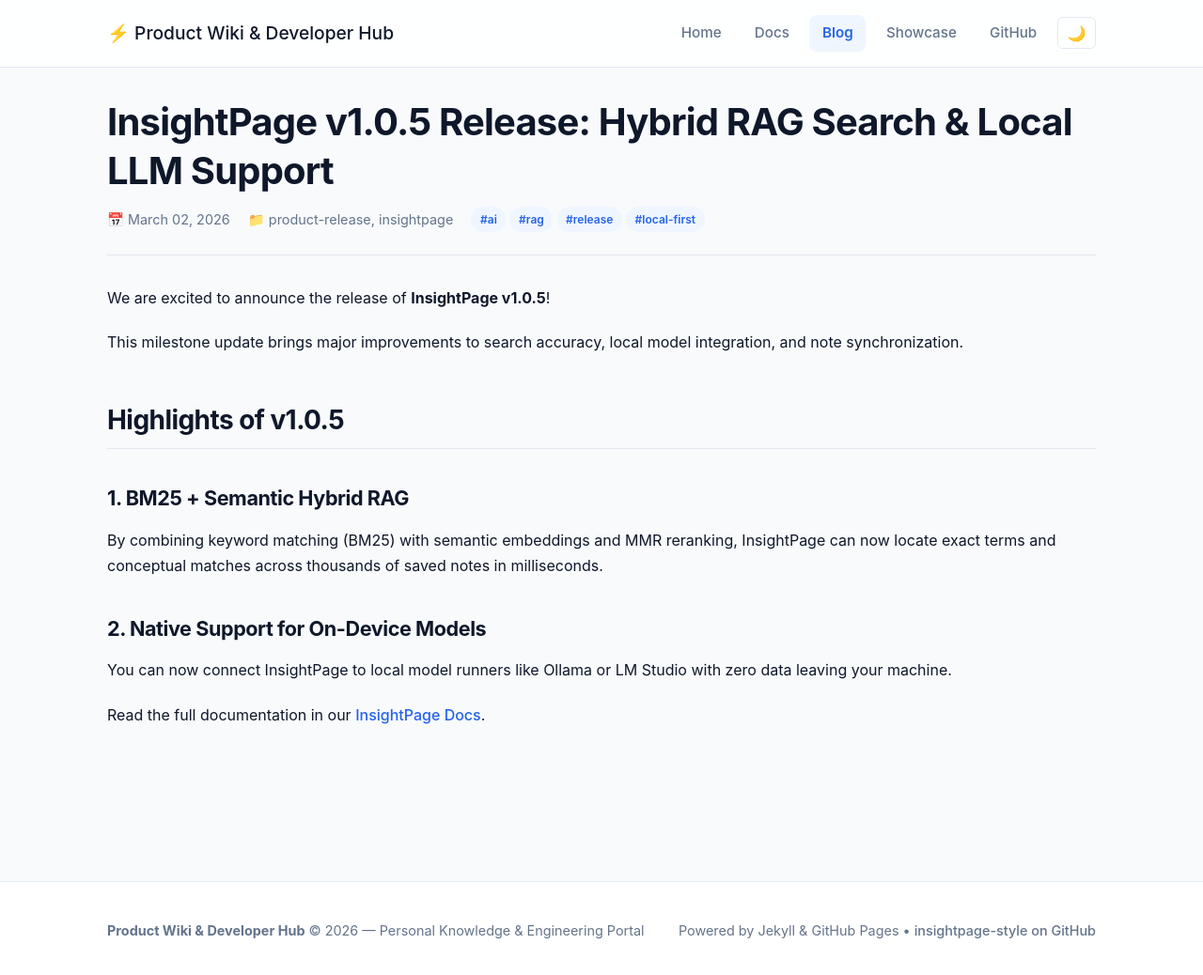
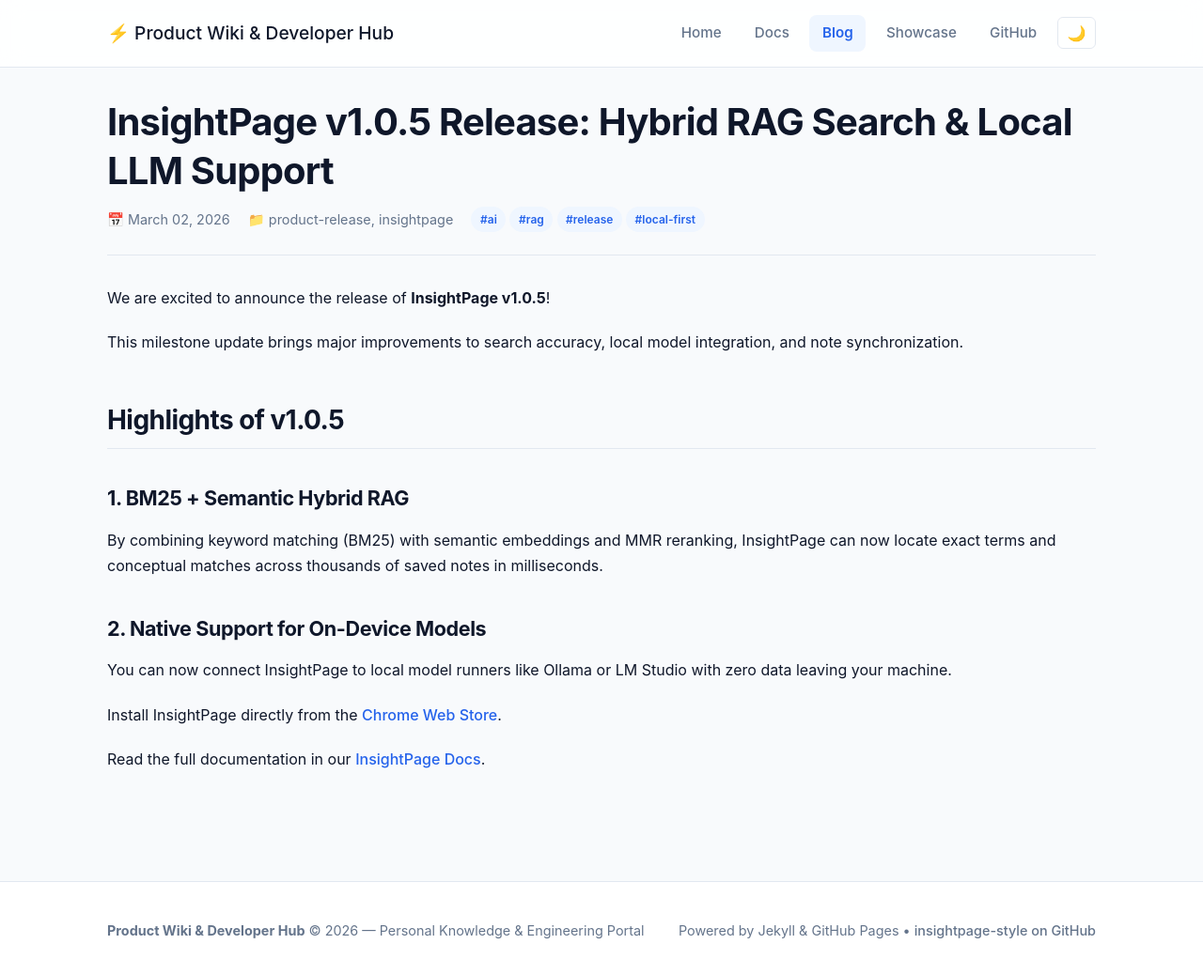
Before and after one commit to 3-ark/3-ark.github.io, a Jekyll site: the page built from _posts/2026-03-02-insightpage-v1-0-5-release.md, in a window 1280 px wide and 1043 px high. Shown: the top 1038 px of the window at 94% size. Built offline with Jekyll 4.4.1, drawn with Linux system fonts in a browser that asks for light colours; a script that is not in the unit is left out.

Commit message:
Update InsightPage release to v1.0.5 and add Chrome Store link
- Rename release post to _posts/2026-03-02-insightpage-v1-0-5-release.md
- Update references and headings from v2.5 to v1.0.5
- Update release badge in index.md to v1.0.5 Release
- Add Chrome Web Store installation link to release post
- Rebuild static site artifacts in _site/

Co-authored-by: 3-ark <11862956+3-ark@users.noreply.github.com>

```diff
--- a/_posts/2026-03-02-insightpage-v1-0-5-release.md
+++ b/_posts/2026-03-02-insightpage-v1-0-5-release.md
@@ -18,4 +18,6 @@ By combining keyword matching (BM25) with semantic embeddings and MMR reranking,
 ### 2. Native Support for On-Device Models
 You can now connect InsightPage to local model runners like Ollama or LM Studio with zero data leaving your machine.
 
+Install InsightPage directly from the [Chrome Web Store](https://chromewebstore.google.com/detail/insightpage/pbeehgjcmoangcnpjnbojdcfmppgbbcc?authuser=0&hl=en).
+
 Read the full documentation in our [InsightPage Docs]({{ '/docs/insightpage/getting-started/' | relative_url }}).
```
Also changed, not shown: 2 other files.
